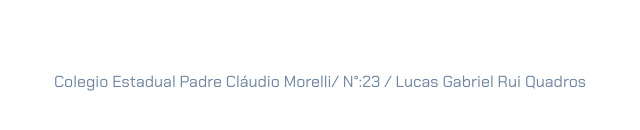
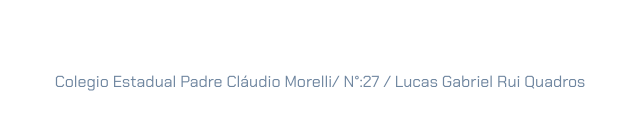
Before and after one commit to Lucas0101Ly/memories, a plain HTML site: page index.html in a window 1280 px wide. Shown: the part 1058-1188 px from the top of the page, 320-960 px from the left. Drawn offline with nearby package versions, Linux system fonts and the light colour scheme.

Commit message:
Atualizar o index.html

```diff
--- a/index.html
+++ b/index.html
@@ -67,7 +67,7 @@
 
     <footer class="container py-5">
 
-        <p class="my-5 text-center">Colegio Estadual Padre Cláudio Morelli/ N°:23 / Lucas Gabriel Rui Quadros</p>
+        <p class="my-5 text-center">Colegio Estadual Padre Cláudio Morelli/ N°:27 / Lucas Gabriel Rui Quadros</p>
     </footer>
 
     <script src="https://cdn.jsdelivr.net/npm/bootstrap@5.3.2/dist/js/bootstrap.bundle.min.js"></script>
```
